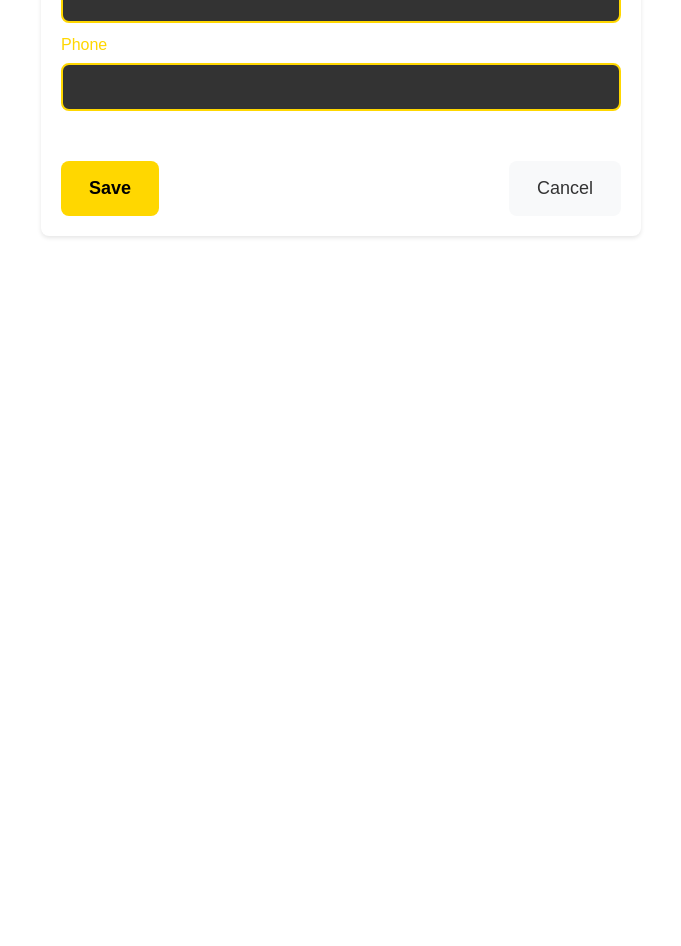
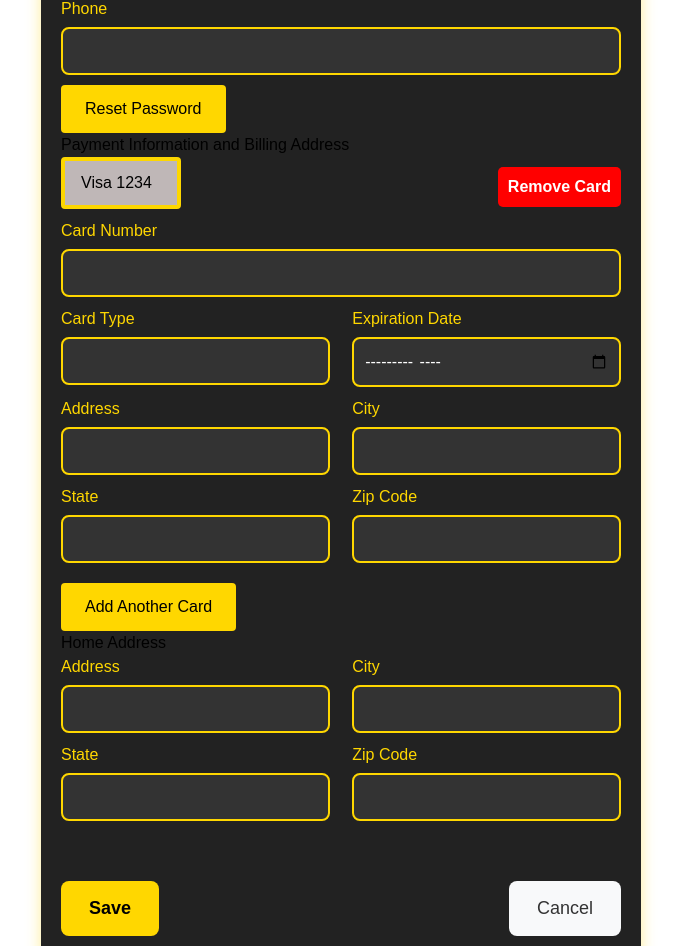
Before and after one commit to meghan-d/swe-project, a React (Create React App) app in the folder cinema-e-booking-system/: page /edit-profile in a window 1280 px wide. Shown: the part 269-1215 px from the top of the page, without its empty margins (299-980 px from the left). Before the commit the page ends 840 px from the top, so only its background shows below. Built offline with nearby package versions, Linux system fonts and the light colour scheme.

Commit message:
changed edit profile page to include all information

```diff
--- a/cinema-e-booking-system/src/pages/OrderSummary.jsx
+++ b/cinema-e-booking-system/src/pages/OrderSummary.jsx
@@ -6,8 +6,7 @@ export default function OrderSummary() {
         date: "March 1, 2025",
         time: "7:00 PM",
         seats: ["A3 (Adult)", "A4 (Adult)"],
-        ticketPrice: 10,
-        payment: { cardNumber: "**** **** **** 1234", expiration: "1/26" },
+        ticketPrice: 10
     };
 
     return (
@@ -33,11 +32,6 @@ export default function OrderSummary() {
                 </ul>
             </div>
             <div className="border-b pb-4 mb-4">
-                <h2 className="text-lg font-semibold">Payment Details</h2>
-                <p className="text-gray-800">Card Number: {orderDetails.payment.cardNumber}</p>
-                <p className="text-gray-800">Expiration: {orderDetails.payment.expiration}</p>
-            </div>
-            <div className="border-b pb-4 mb-4">
                 <h2 className="text-lg font-semibold">Cost</h2>
                 <p>${orderDetails.ticketPrice} x {orderDetails.seats.length} Adult</p>
                 <p className="text-gray-800 font-bold">Total: ${orderDetails.seats.length * orderDetails.ticketPrice}</p>
--- a/cinema-e-booking-system/src/pages/ProfileEdit.css
+++ b/cinema-e-booking-system/src/pages/ProfileEdit.css
@@ -3,15 +3,15 @@
     max-width: 600px;
     margin: 40px auto;
     padding: 20px;
-    background-color: #ffffff;
+    background-color: #222222;
     border-radius: 8px;
-    box-shadow: 0 2px 4px rgba(0, 0, 0, 0.1);
+    box-shadow: 0px 6px 15px rgba(255, 215, 0, 0.4);
   }
 
   /* Title */
   .title {
     text-align: center;
-    color: #333333;
+    color: #FFD700;
     margin-bottom: 30px;
     font-size: 24px;
   }
@@ -25,7 +25,7 @@
   .label {
     display: block;
     margin-bottom: 8px;
-    color: #555555;
+    color: #FFD700;
     font-weight: 500;
   }
 
@@ -81,12 +81,12 @@
 
   /* Save Button */
   .button-save {
-    background-color: #4a90e2;
-    color: white;
+    background-color: #FFD700;
+    color: blackwhite;
   }
 
   .button-save:hover {
-    background-color: #357abd;
+    background-color: #FFD700;
   }
 
   .button-save:disabled {
@@ -104,3 +104,34 @@
   .button-cancel:hover {
     background-color: #e9ecef;
   }
+
+  .edit-button {
+    background-color: #FFD700;
+    color: blackwhite;
+    padding: 12px 24px;
+    border: none;
+    border-radius: 4px;
+    font-size: 16px;
+    cursor: pointer;
+    transition: background-color 0.2s;
+  }
+
+  .card {
+    background-color: rgb(191, 183, 183);
+    padding: 10px 16px;
+    border: 4px solid #FDD700;
+    border-radius: 4px;
+    font-size: 16px;
+    margin-bottom: 10px;
+    width: 120px;
+  }
+
+  .delete-button {
+    background-color: red;
+    color: white;
+    padding: 10px 12px;
+    border-radius: 4px;
+    font-size: 16px;
+    height: 40px;
+    margin-top: 10px;
+  }
--- a/cinema-e-booking-system/src/pages/ProfileEdit.jsx
+++ b/cinema-e-booking-system/src/pages/ProfileEdit.jsx
@@ -3,7 +3,23 @@ import "./ProfileEdit.css";
 
 const ProfileEdit = () => {
   // State Management
-  const [profile, setProfile] = useState({ name: "", email: "", phone: "" });
+  const [profile, setProfile] = useState({
+    name: "",
+    email: "",
+    password: "",
+    phone: "",
+    cardType: "",
+    cardNumber: "",
+    expirationDate: "",
+    billingStreet: "",
+    billingCity: "",
+    billingState: "",
+    billingZip: "",
+    street: "",
+    city: "",
+    state: "",
+    zip: ""
+  });
   const [errors, setErrors] = useState({});
   const [isSaving, setIsSaving] = useState(false);
   const [successMessage, setSuccessMessage] = useState("");
@@ -14,7 +30,7 @@ const ProfileEdit = () => {
   };
 
   // Validate Inputs
-  const validate = () => {
+  {/* const validate = () => {
     const newErrors = {};
 
     if (!profile.name) newErrors.name = "Name is required";
@@ -30,10 +46,11 @@ const ProfileEdit = () => {
     setErrors(newErrors);
     return Object.keys(newErrors).length === 0;
   };
+  */}
 
   // Save Profile
   const handleSave = () => {
-    if (!validate()) return;
+    //if (!validate()) return;
 
     setIsSaving(true);
     setTimeout(() => {
@@ -45,10 +62,12 @@ const ProfileEdit = () => {
   return (
     <div className="container">
       <h2 className="title">Edit Profile</h2>
+      <h3 className="text-xl">Enter any information you want to change.</h3>
 
       {/* Success Message */}
       {successMessage && <div className="success-message">{successMessage}</div>}
 
+      <h3>Personal Information</h3>
       {/* Name Field */}
       <div className="form-group">
         <label className="label">Name</label>
@@ -60,19 +79,6 @@ const ProfileEdit = () => {
           className="input"
         />
         {errors.name && <div className="error-message">{errors.name}</div>}
-      </div>
-
-      {/* Email Field */}
-      <div className="form-group">
-        <label className="label">Email</label>
-        <input
-          type="email"
-          name="email"
-          value={profile.email}
-          onChange={handleChange}
-          className="input"
-        />
-        {errors.email && <div className="error-message">{errors.email}</div>}
       </div>
 
       {/* Phone Field */}
@@ -87,6 +93,147 @@ const ProfileEdit = () => {
         />
         {errors.phone && <div className="error-message">{errors.phone}</div>}
       </div>
+      <button className="edit-button">Reset Password</button>
+
+      <h3>Payment Information and Billing Address</h3>
+      <div className="two-column">
+        <div className="card">Visa 1234</div>
+        <button className="delete-button">Remove Card</button>
+      </div>
+        <div className="form-group">
+          <label className="label">Card Number</label>
+          <input
+            type="text"
+            name="cardNumber"
+            value={profile.cardNumber}
+            onChange={handleChange}
+            className="input"/>
+        </div>
+        <div className="two-column">
+        <div className="form-group">
+          <label className="label">Card Type</label>
+          <input
+            type="text"
+            name="cardType"
+            value={profile.cardType}
+            onChange={handleChange}
+            className="input"/>
+        </div>
+        <div className="form-group">
+          <label className="label">Expiration Date</label>
+          <input
+            type="month"
+            name="expirationDate"
+            value={profile.expirationDate}
+            onChange={handleChange}
+            className="input"/>
+        </div>
+        </div>
+
+        <div className="two-column">
+      <div className="form-group">
+        <label className="label">Address</label>
+        <input
+          type="text"
+          name="address"
+          value={profile.billingStreet}
+          onChange={handleChange}
+          className="input"
+        />
+      </div>
+
+        {/* City Field */}
+        <div className="form-group">
+          <label className="label">City</label>
+          <input
+            type="text"
+            name="city"
+            value={profile.billingCity}
+            onChange={handleChange}
+            className="input"
+          />
+        </div>
+        </div>
+
+        <div className="two-column">
+        {/* State Field */}
+        <div className="form-group">
+          <label className="label">State</label>
+          <input
+            type="text"
+            name="state"
+            value={profile.billingState}
+            onChange={handleChange}
+            className="input"
+          />
+        </div>
+
+      {/* Zip Code Field */}
+      <div className="form-group">
+        <label className="label">Zip Code</label>
+        <input
+          type="text"
+          name="zip"
+          value={profile.billingZip}
+          onChange={handleChange}
+          className="input"
+        />
+      </div>
+      <button className="edit-button">Add Another Card</button>
+      </div>
+
+      <h3>Home Address</h3>
+      {/* Address Field */}
+      <div className="two-column">
+      <div className="form-group">
+        <label className="label">Address</label>
+        <input
+          type="text"
+          name="address"
+          value={profile.address}
+          onChange={handleChange}
+          className="input"
+        />
+      </div>
+
+        {/* City Field */}
+        <div className="form-group">
+          <label className="label">City</label>
+          <input
+            type="text"
+            name="city"
+            value={profile.city}
+            onChange={handleChange}
+            className="input"
+          />
+        </div>
+        </div>
+
+        <div className="two-column">
+        {/* State Field */}
+        <div className="form-group">
+          <label className="label">State</label>
+          <input
+            type="text"
+            name="state"
+            value={profile.state}
+            onChange={handleChange}
+            className="input"
+          />
+        </div>
+
+      {/* Zip Code Field */}
+      <div className="form-group">
+        <label className="label">Zip Code</label>
+        <input
+          type="text"
+          name="zip"
+          value={profile.zip}
+          onChange={handleChange}
+          className="input"
+        />
+      </div>
+      </div>
 
       {/* Buttons */}
       <div className="button-group">
@@ -100,6 +247,7 @@ const ProfileEdit = () => {
         <button className="button button-cancel">Cancel</button>
       </div>
     </div>
+
   );
 };
 
--- a/cinema-e-booking-system/src/pages/Registration.css
+++ b/cinema-e-booking-system/src/pages/Registration.css
@@ -118,7 +118,7 @@
     margin-top: 20px;
 }
 
-h3 {
+.section-title {
     color: #FFD700;
     font-weight: bold;
     margin-top: 20px;
```
